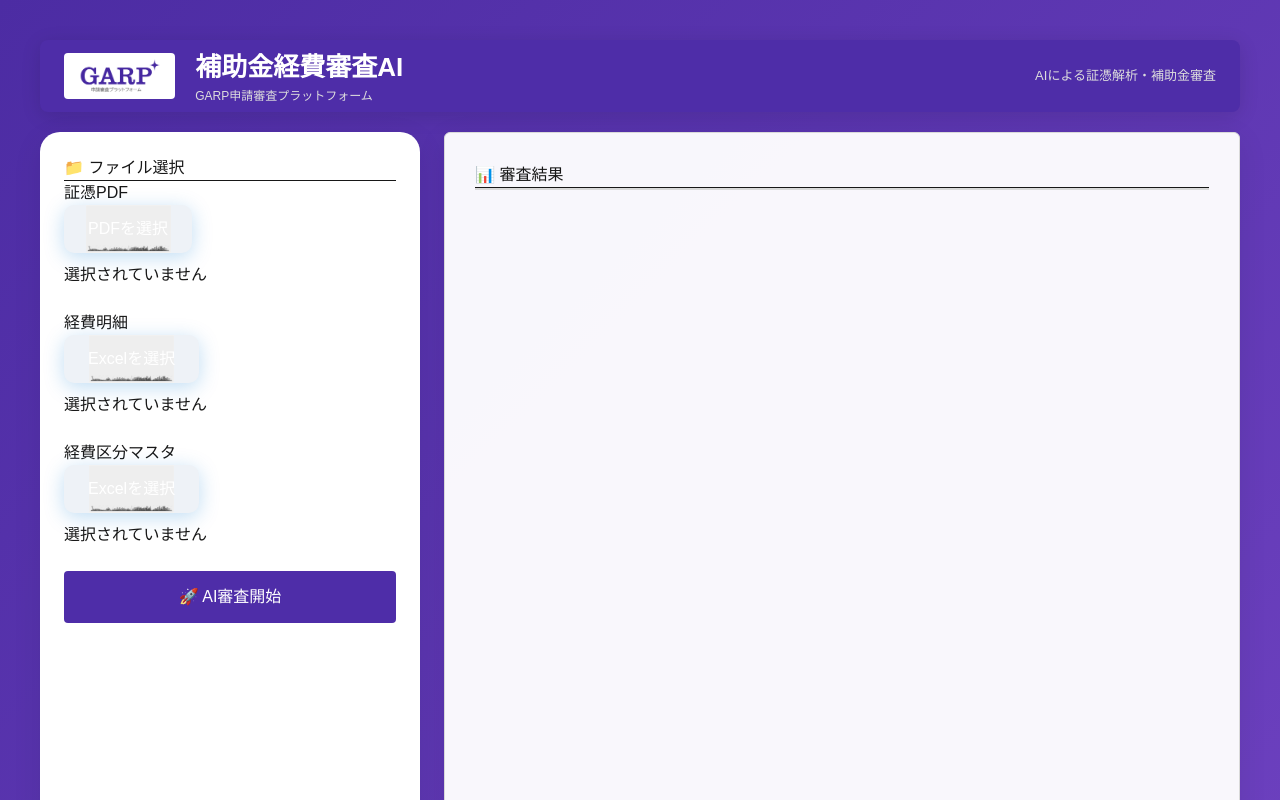
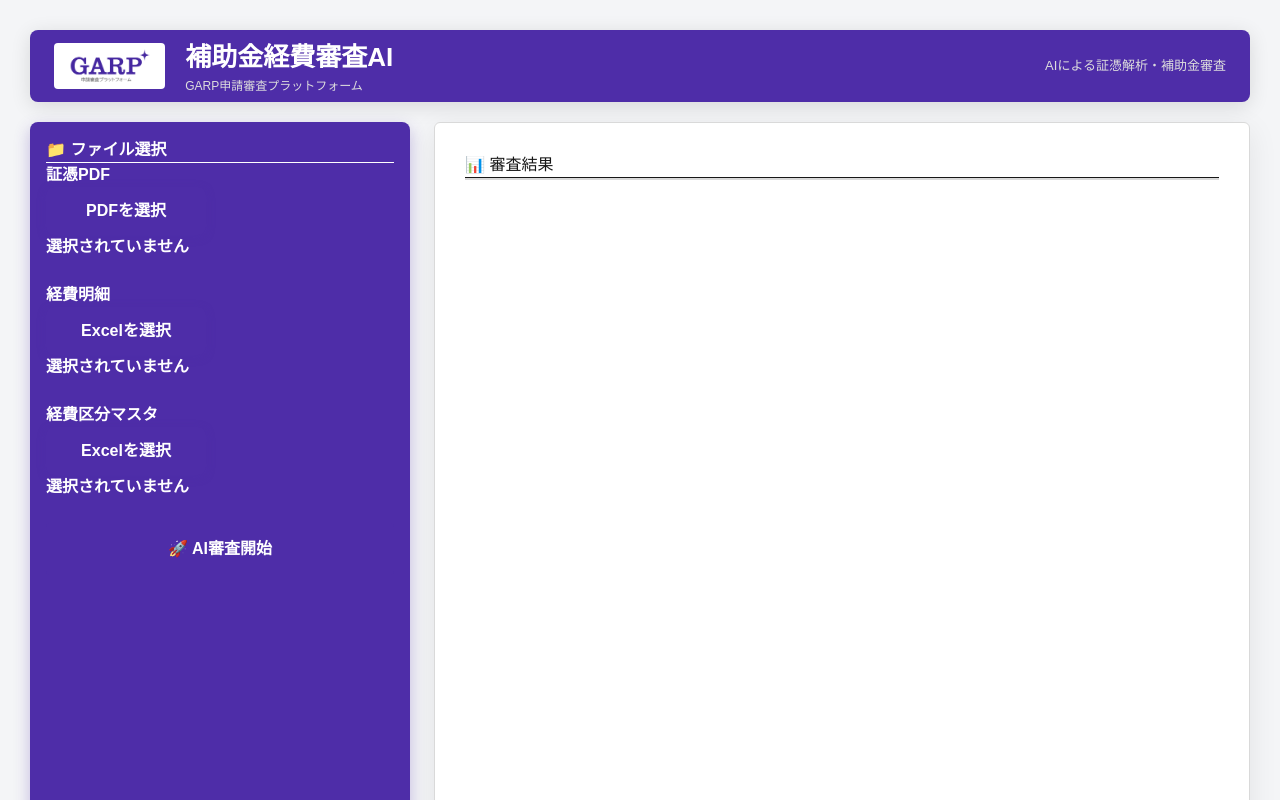
Before and after one commit to takakuwakeita-coder/difyExamination, a Next.js app: page / in a window 1280 px wide. Shown: the top 800 px of the page. Built offline with nearby package versions, Linux system fonts and the light colour scheme.

Commit message:
fix merge conflict

```diff
--- a/app/page.tsx
+++ b/app/page.tsx
@@ -27,23 +27,18 @@ export default function Home() {
   const buttonStyle = {
   display: "inline-block",
   padding: "12px 24px",
-  backgroundImage:
-  "url('/garp_back.png')",
-backgroundPosition:
-  "bottom center",
-backgroundRepeat:
-  "no-repeat",
-backgroundSize:
-  "contain",
-backgroundColor:
-  "#eef2f7",
-  color: "white",
-  borderRadius: "10px",
+  background: "#4E2DA8",
+  color: "#fff",
+  borderRadius: "8px",
   cursor: "pointer",
-  marginBottom: "10px",
+  fontWeight: 600,
+  width: "160px",
+  textAlign: "center",
+  border: "none",
   boxShadow:
-    "0 4px 20px rgba(0,120,212,0.25)"
+    "0 2px 8px rgba(78,45,168,0.35)"
 };
+
 
   const runAudit = async () => {
 
@@ -178,13 +173,13 @@ setResult(
 
  return (
   <main
-    style={{
-      minHeight: "100vh",
-      background:
-        "linear-gradient(135deg,#4c2ca3,#6f42c1)",
-      padding: "40px"
-    }}
-  >
+  style={{
+    minHeight:"100vh",
+    background:"#f4f5f7",
+    padding:"30px"
+  }}
+>
+
    {/* GARP Header */}
 
 <div
@@ -268,12 +263,18 @@ setResult(
       {/* 左カラム */}
       <div
         style={{
-          background: "#fff",
-          borderRadius: "20px",
-          padding: "24px",
-          boxShadow:
-            "0 8px 30px rgba(0,0,0,0.08)"
-        }}
+  width: "100%",
+  padding: "16px",
+  background: "#4E2DA8",
+  color: "#fff",
+  border: "none",
+  borderRadius: "8px",
+  fontSize: "16px",
+  fontWeight: 700,
+  cursor: "pointer",
+  boxShadow:
+    "0 6px 16px rgba(78,45,168,0.3)"
+}}
       >
         <h2>📁 ファイル選択</h2>
 
```
